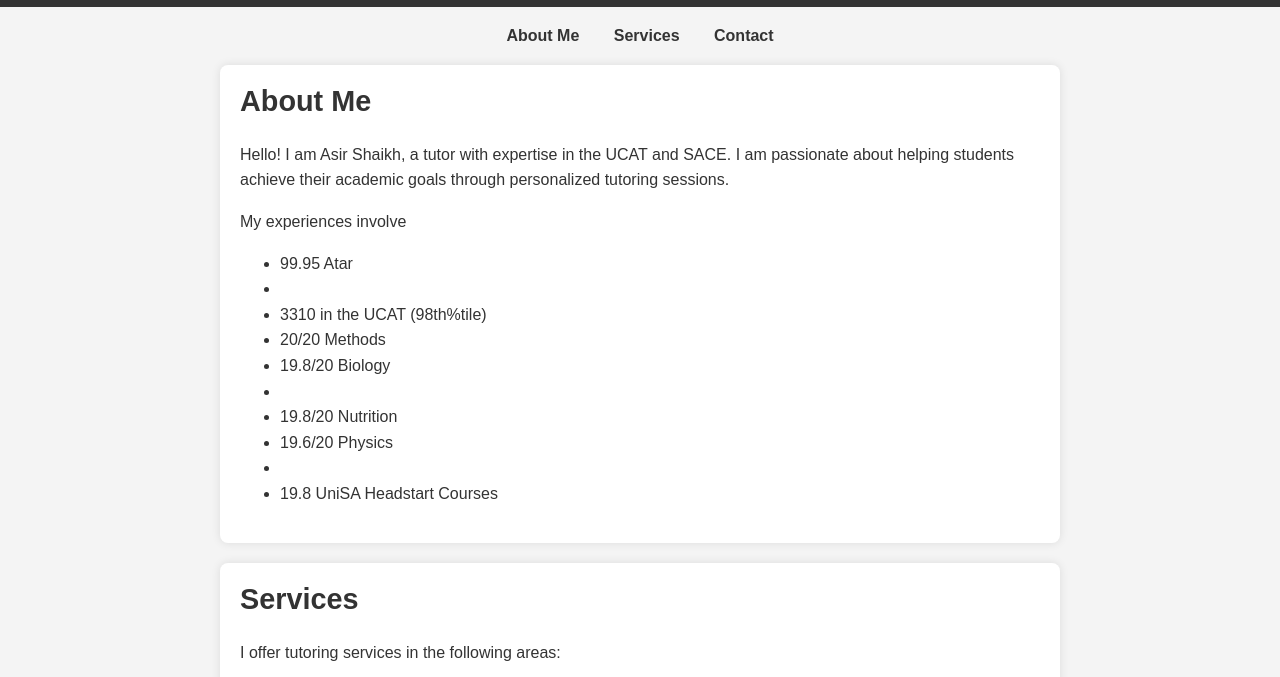
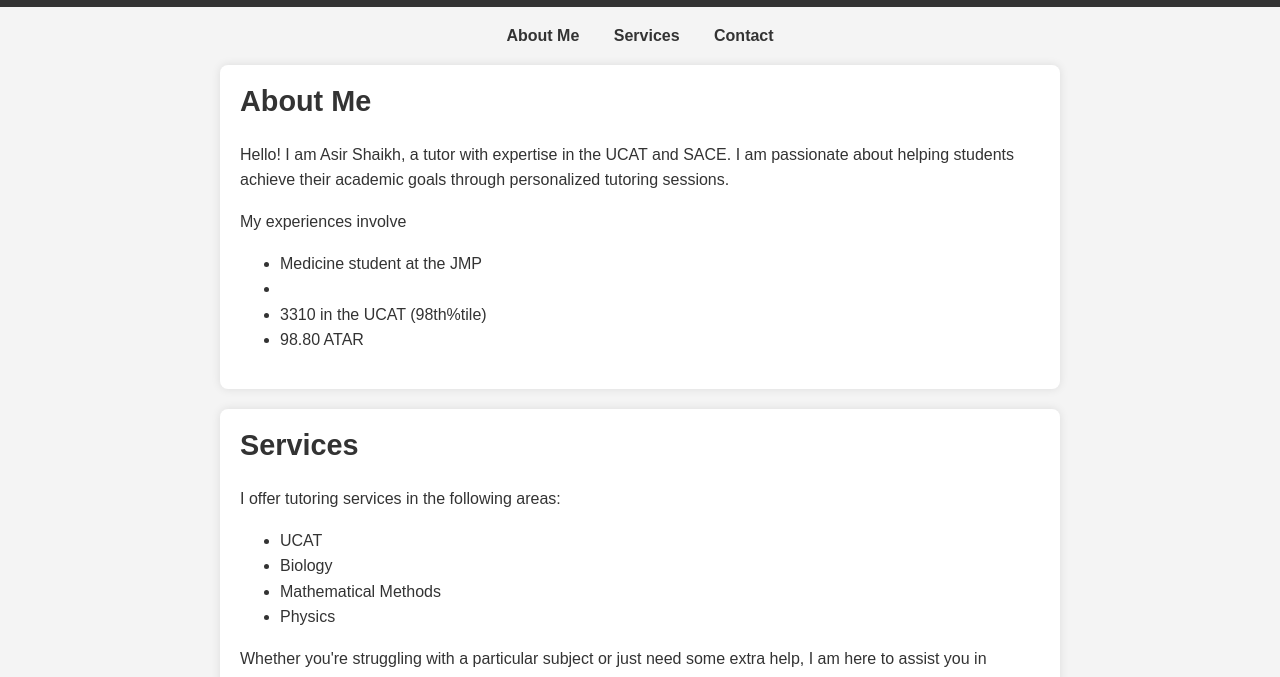
Before and after one commit to asir-shaikh/asir.shaikh, a plain HTML site: page index.html in a window 1280 px wide. Shown: the part 77-754 px from the top of the page. Drawn offline with Linux system fonts and the light colour scheme.

Commit message:
Update index.html

```diff
--- a/index.html
+++ b/index.html
@@ -67,13 +67,9 @@
         <p>Hello! I am Asir Shaikh, a  tutor with expertise in the UCAT and SACE. I am passionate about helping students achieve their academic goals through personalized tutoring sessions.</p>
         <p>My experiences involve</p>
         <ul>
-            <li> 99.95 Atar<li>
+            <li> Medicine student at the JMP<li>
             <li> 3310 in the UCAT (98th%tile)</li>
-            <li> 20/20 Methods</li>
-            <li> 19.8/20 Biology<li>
-            <li> 19.8/20 Nutrition</li>
-            <li> 19.6/20 Physics<li>
-            <li> 19.8 UniSA Headstart Courses</li>
+            <li> 98.80 ATAR </li>
         </ul>
     </section>
 
```
